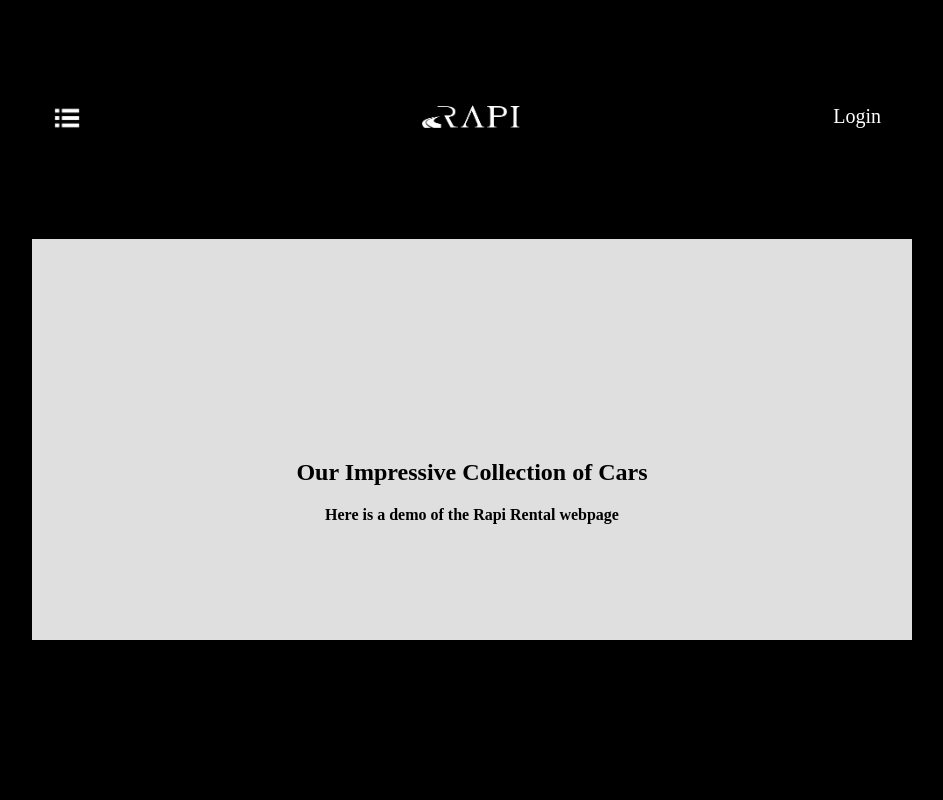
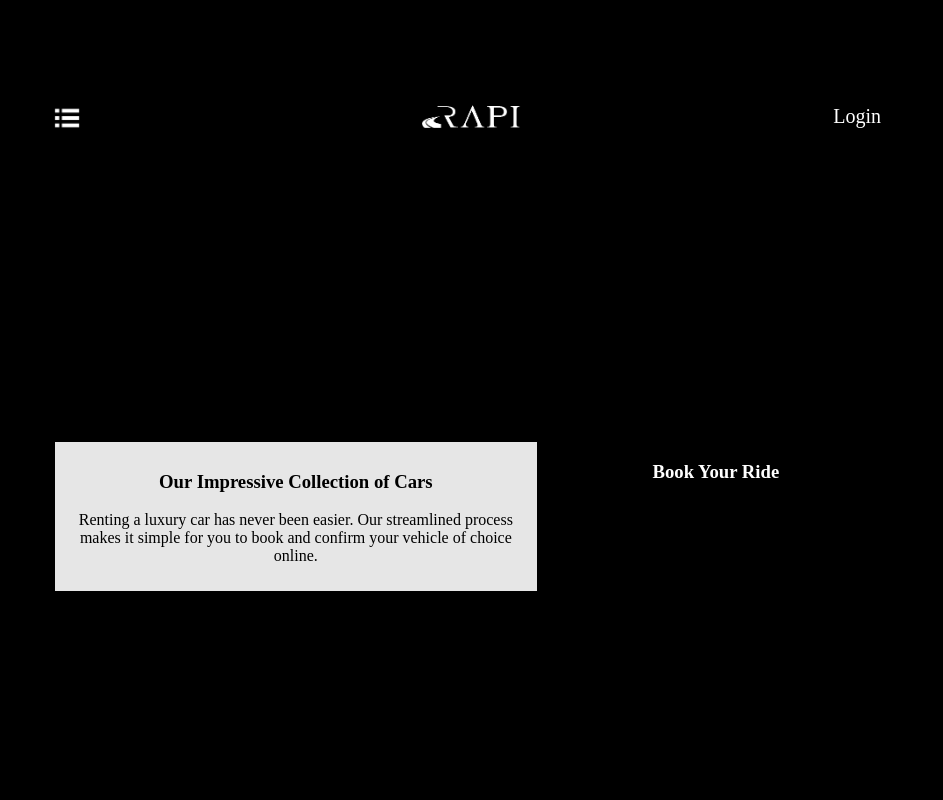
Before and after one commit to jane-stack/rapi-project, a React (Create React App) app in the folder client/: page /rent in a window 1280 px wide. Shown: the top 800 px of the page, without its empty margins (168-1111 px from the left). Built offline with nearby package versions, Linux system fonts and the light colour scheme.

Commit message:
car collection startup

```diff
--- a/client/src/components/car/CarPage.js
+++ b/client/src/components/car/CarPage.js
@@ -2,22 +2,13 @@ import React from 'react'
 
 function CarPage() {
   return (
-    <div>
-      {/* <div className='middlehomediv'>
-        <p><strong>Choose by Brand</strong></p>
-        <br />
-        <br />
-        <br />
-        <br />
-        <p><strong>Choose by Type</strong></p>
-        <br />
-        <br />
-        <br />
-        <br />
-      </div> */}
-      <div className='bottomhomediv'>
-        <h2><strong>Our Impressive Collection of Cars</strong></h2>
-        <p><strong>Here is a demo of the Rapi Rental webpage</strong></p>
+    <div className='bottomhomediv'>
+      <div className='bottom-child-1'>
+      <h3><strong>Our Impressive Collection of Cars</strong></h3>
+      <p>Renting a luxury car has never been easier. Our streamlined process makes it simple for you to book and confirm your vehicle of choice online.</p>
+      </div>
+      <div className='bottom-child-2'>
+      <h3><strong>Book Your Ride</strong></h3>
       </div>
     </div>
   )
--- a/client/src/index.css
+++ b/client/src/index.css
@@ -176,14 +176,30 @@ word-wrap: break-word;
 }
 
 .bottomhomediv {
-  background-color: rgb(223, 223, 223);
-  color: black;
   margin: auto;
   text-align: center;
   width: 840px;
   padding: 20px;
   padding-top: 200px;
   padding-bottom: 100px;
+  display: flex;
+}
+
+.bottom-child-1 {
+  width: 480px;
+  height: auto;
+  background-color: rgb(230, 230, 230);
+  color: black;
+  margin: 3px;
+  padding: 10px;
+}
+
+.bottom-child-2 {
+  width: 360px;
+  height: auto;
+  /* background-color: rgb(203, 203, 203); */
+  color: white;
+  margin: 3px;
 }
 
 .form-login {
```
